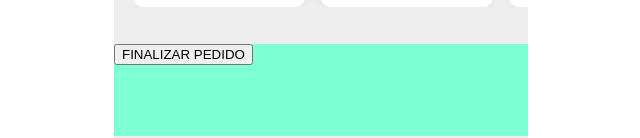
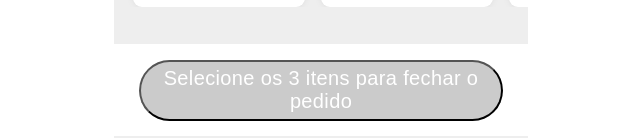
Before and after one commit to denersg/project-driven-eats, a plain HTML site: page index.html in a window 1280 px wide. Shown: the part 664-802 px from the top of the page, without its empty margins (319-959 px from the left). Drawn offline with Linux system fonts and the light colour scheme.

Commit message:
Finalizada a insercao do rodape fixo e do botao de selecao

```diff
--- a/content.css
+++ b/content.css
@@ -4,8 +4,8 @@
     /* width: 400px;
     height: 300px; */
     /* background-color: #eeeeee; */
-    /* margin-top: 123px; */
-    margin: 123px 0 0 19px;
+    margin-top: 123px;
+    /* margin: 123px 0 0 19px; */
 }
 
 .selection{
@@ -20,6 +20,7 @@
 
 .selection span{
     margin-bottom: 10px;
+    margin-left: 19px;
 
     font-family: Righteous;
     font-weight: normal;
@@ -36,6 +37,7 @@
     /*Este atributo permite inserir 16px de espaço
      *entre os elementos, MENOS NO ÚLTIMO*/
     gap: 16px;
+    padding-left: 19px;
 
     /* Este atributo permite rolar a tela no eixo X, caso os
     elementos escapem do espaço delimitado para eles. */
--- a/footer.css
+++ b/footer.css
@@ -1,8 +1,28 @@
 .finalize-order{
-    background-color: aquamarine;
+    /* background-color: aquamarine; */
+    background-color: #FFFFFF;
     width: 414px;
     height: 92px;
 
     position: fixed;
     bottom: 0;
+
+    display: flex;
+    justify-content: center;
+    align-items: center;
 }
+
+.finalize-order button{
+    width: 364px;
+    height: 61px;
+
+    background: #CBCBCB;
+    border-radius: 50px;
+
+    font-weight: normal;
+    font-size: 20px;
+    line-height: 23px;
+    text-align: center;
+    letter-spacing: 0.018em;
+    color: #FFFFFF;
+}
--- a/index.html
+++ b/index.html
@@ -154,7 +154,7 @@
 
         <!-- ********* RODAPÉ (FIXO) ********* -->
         <footer class="finalize-order">
-            <button>FINALIZAR PEDIDO</button>
+            <button>Selecione os 3 itens para fechar o pedido</button>
         </footer>
     </div>
 </body>
```
